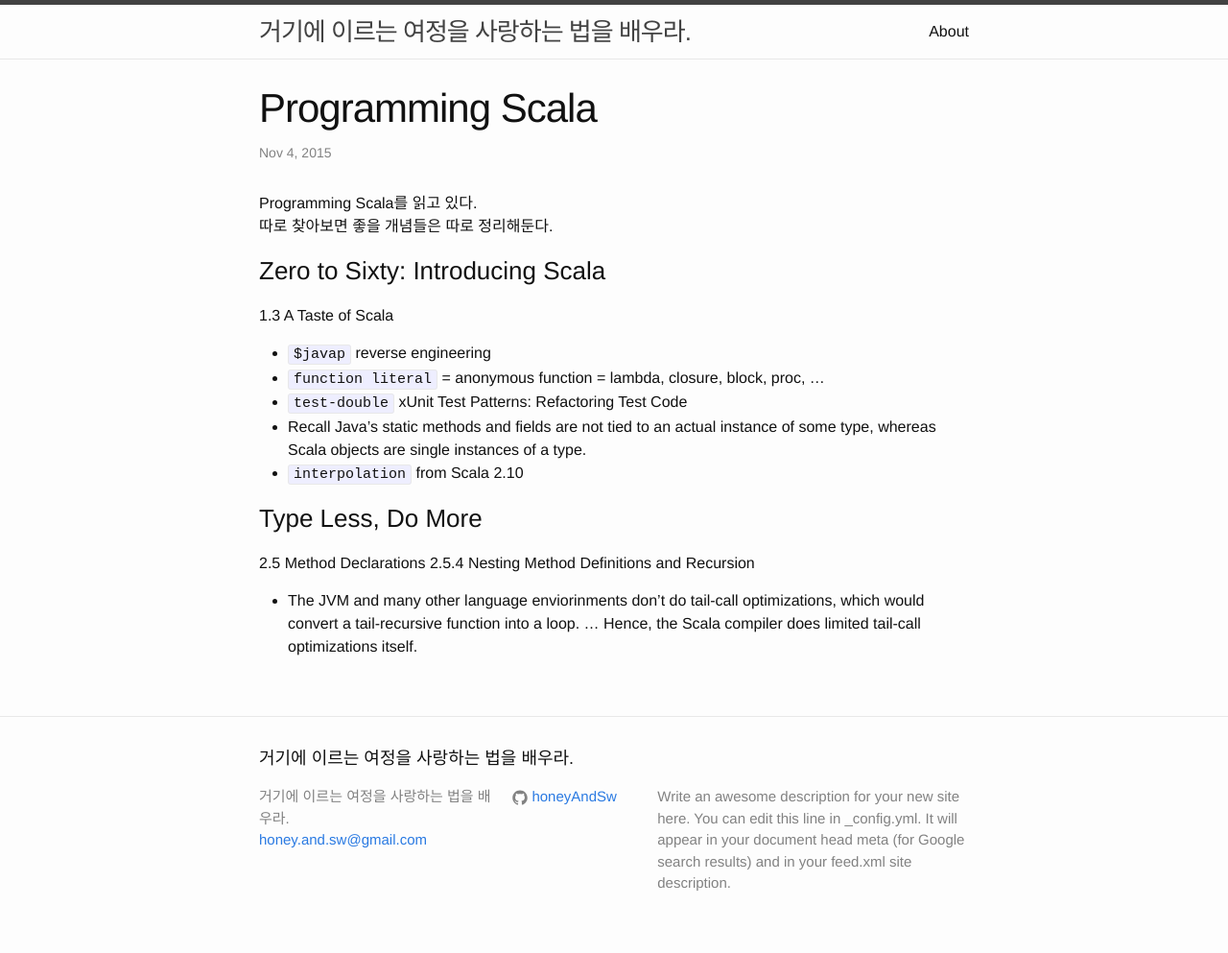
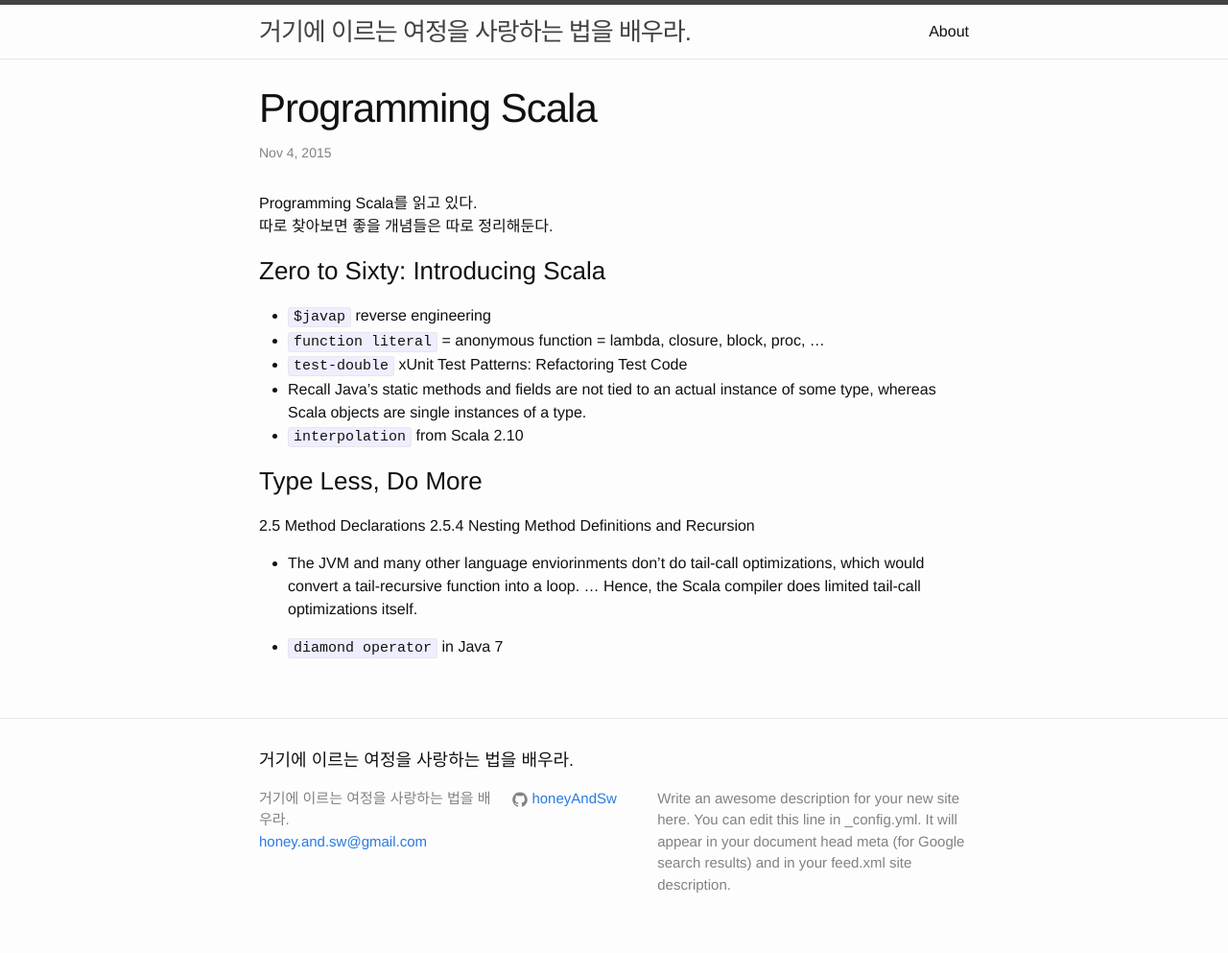
Before and after one commit to honeyAndSw/honeyAndSw.github.io, a Jekyll site: the page built from _posts/2015-11-04-programming-scala.markdown, in a window 1280 px wide. Shown: the whole page at 96% size. Built offline with Jekyll 4.4.1, drawn with Linux system fonts in a browser that asks for light colours.

Commit message:
Update 2015-11-04-programming-scala.markdown

```diff
--- a/_posts/2015-11-04-programming-scala.markdown
+++ b/_posts/2015-11-04-programming-scala.markdown
@@ -8,7 +8,6 @@ Programming Scala를 읽고 있다.
 따로 찾아보면 좋을 개념들은 따로 정리해둔다.
 
 ### Zero to Sixty: Introducing Scala
-1.3 A Taste of Scala
 
 - `$javap` reverse engineering
 - `function literal` = anonymous function = lambda, closure, block, proc, ...
@@ -21,3 +20,5 @@ Programming Scala를 읽고 있다.
   2.5.4 Nesting Method Definitions and Recursion
 
 - The JVM and many other language enviorinments don't do tail-call optimizations, which would convert a tail-recursive function into a loop. ... Hence, the Scala compiler does limited tail-call optimizations itself.
+
+- `diamond operator` in Java 7
```
